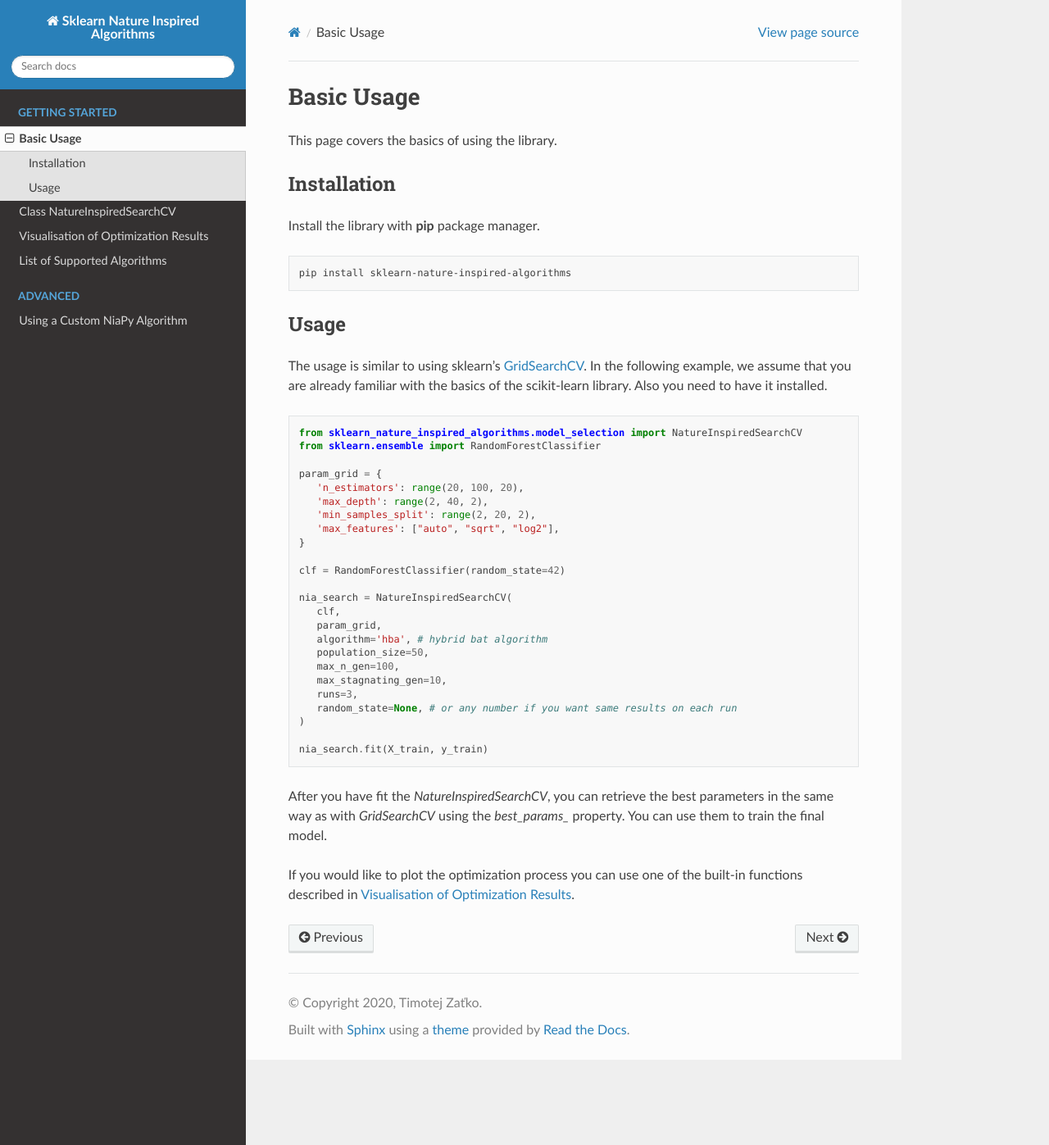
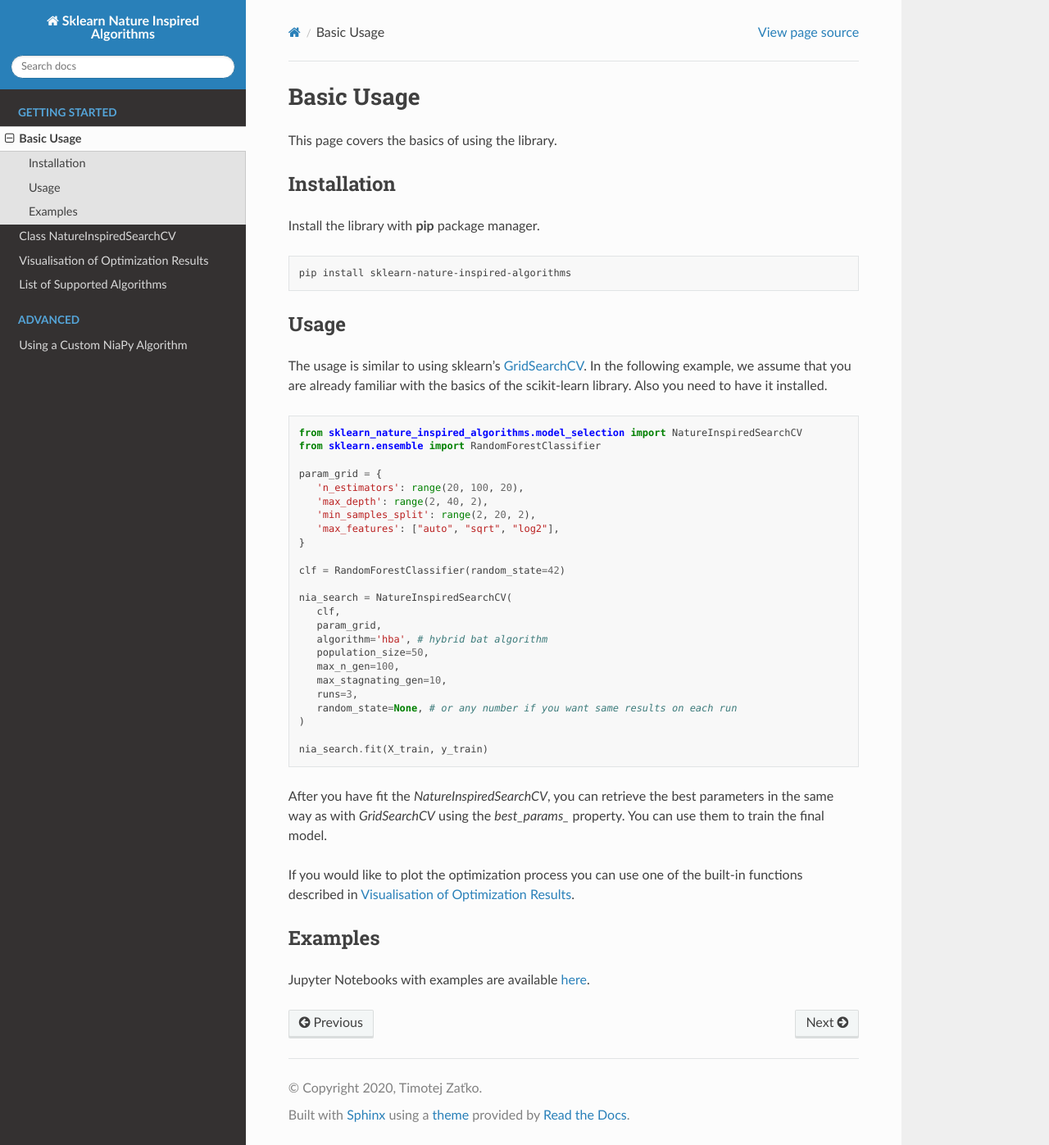
Before and after one commit to timzatko/Sklearn-Nature-Inspired-Algorithms, a Sphinx documentation site: the page built from docs/introduction/usage.rst, in a window 1280 px wide and 1397 px high. Shown: the whole window at 82% size. Built offline with Sphinx 7.4.7 and the Read the Docs theme 2.0.0, drawn with Linux system fonts in a browser that asks for light colours.

Commit message:
Add link to examples in the docs

```diff
--- a/docs/introduction/usage.rst
+++ b/docs/introduction/usage.rst
@@ -53,3 +53,8 @@ You can use them to train the final model.
    new_clf = RandomForestClassifier(**nia_search.best_params_, random_state=42)
 
 If you would like to plot the optimization process you can use one of the built-in functions described in :doc:`Visualisation of Optimization Results </introduction/visualisation>`.
+
+Examples
+--------
+
+Jupyter Notebooks with examples are available `here <https://github.com/timzatko/Sklearn-Nature-Inspired-Algorithms/tree/master/examples/notebooks>`_.
```
